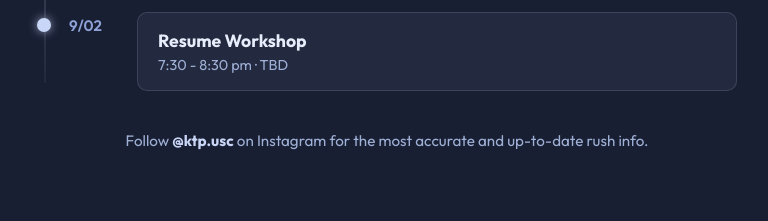
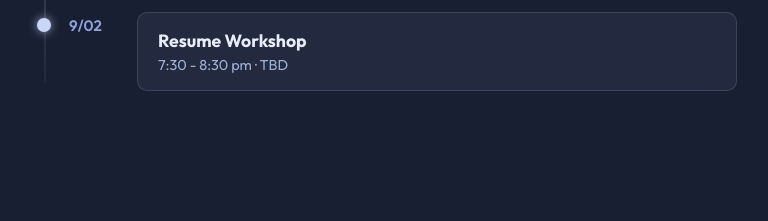
Before and after one commit to simrazargar/ktp-website-2026, a React (Vite) app: page /rush in a window 1280 px wide. Shown: the part 1340-1561 px from the top of the page, without its empty margins (253-1021 px from the left). Built offline with nearby package versions, Linux system fonts and the light colour scheme.

Commit message:
Update Rush.jsx

```diff
--- a/src/pages/Rush.jsx
+++ b/src/pages/Rush.jsx
@@ -241,9 +241,6 @@ function Rush() {
               </div>
             ))}
           </div>
-          <p className="timeline-instagram-note">
-            Follow <strong>@ktp.usc</strong> on Instagram for the most accurate and up-to-date rush info.
-          </p>
         </div>
       </section>
       {/* Instagram Section */}
```
